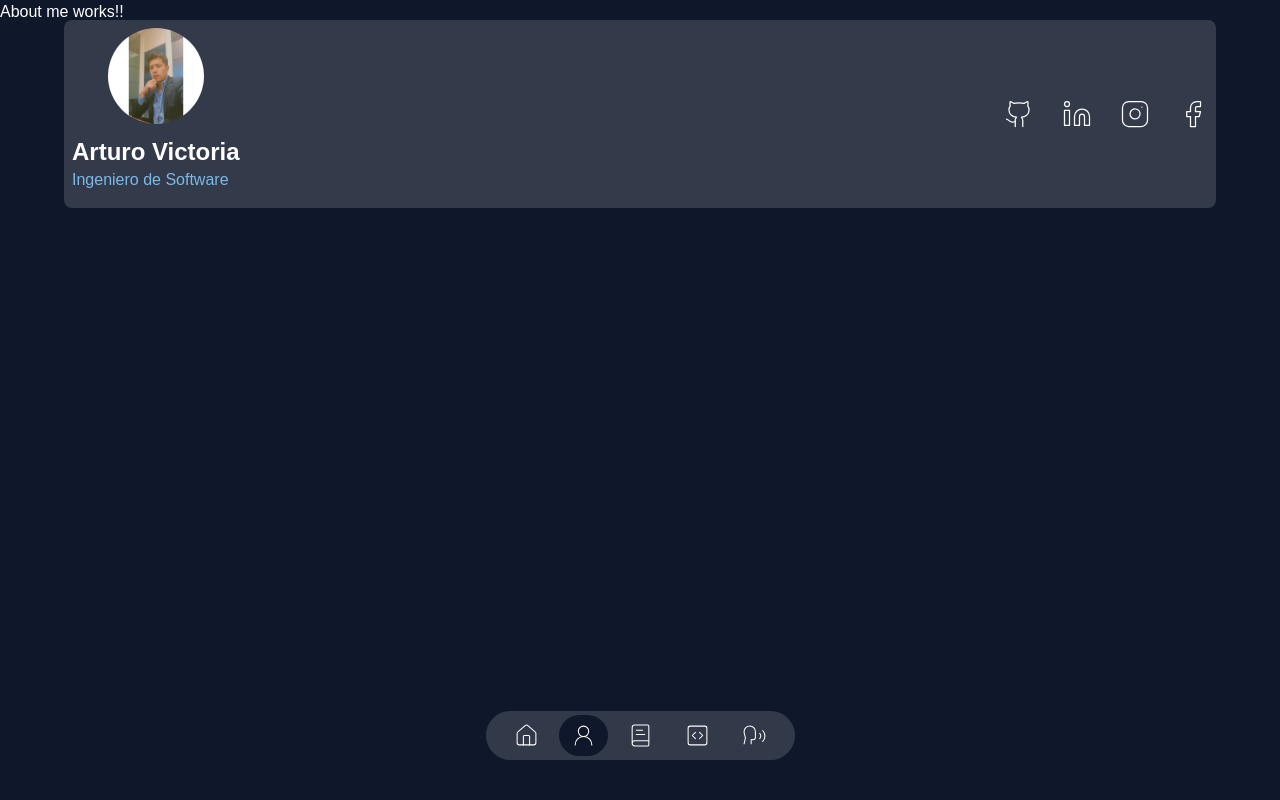
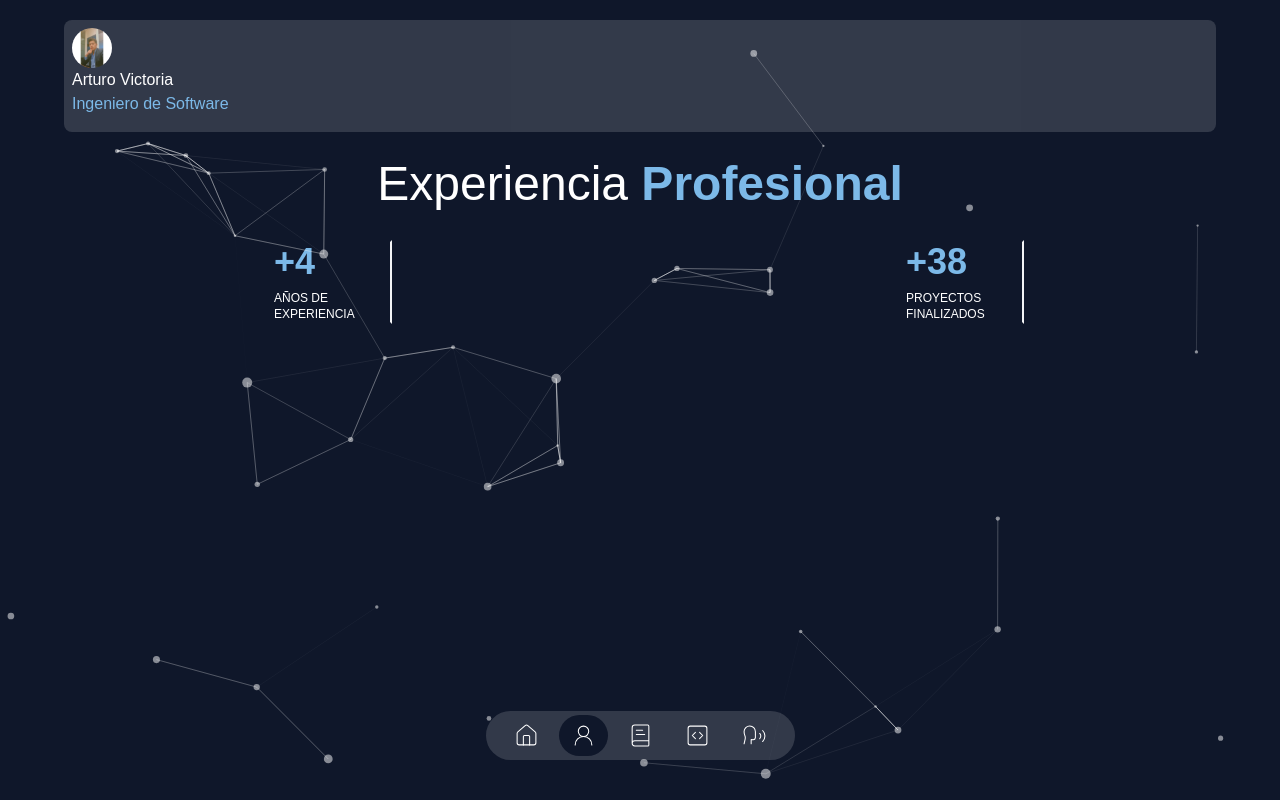
Before and after one commit to wolfdev07/aw-landing, a Next.js app: page /about-me in a window 1280 px wide. Built offline with nearby package versions, Linux system fonts and the light colour scheme.

Commit message:
About Me implementation init

```diff
--- a/app/(routes)/about-me/page.tsx
+++ b/app/(routes)/about-me/page.tsx
@@ -1,8 +1,20 @@
+import TransitionPage from "@/components/transition-page";
+import CoverParticles from "@/components/cover-particles";
+import ContainerComponent from "@/components/container";
+import CounterServices from "@/components/counter-services";
+
 const PageAboutMe = () => {
     return (
-        <div>
-            About me works!!
-        </div>
+        <>
+            <CoverParticles />
+            <TransitionPage />
+            <ContainerComponent>
+                <h1 className="text-2xl leading-tight text-center md:left md:text-5xl md-mt-10">
+                    Experiencia <span className="font-bold text-primary">Profesional</span>
+                </h1>
+                <CounterServices/>
+            </ContainerComponent>
+        </>
     );
 }
 
--- a/app/layout.tsx
+++ b/app/layout.tsx
@@ -3,7 +3,6 @@ import { Urbanist } from "next/font/google";
 import "./globals.css";
 //components
 import Navbar from "@/components/navbar";
-import Header from "@/components/header";
 
 const urbanist = Urbanist({ variable: "--font-urbanist-sans", subsets: ["latin"], });
 
@@ -20,7 +19,6 @@ export default function RootLayout({
   return (
     <html lang="es">
       <body className={`${urbanist.variable} antialiased`} >
-        <Header/>
         <Navbar/>
         {children}
       </body>
--- a/app/page.tsx
+++ b/app/page.tsx
@@ -1,10 +1,14 @@
 import CoverParticles from "@/components/cover-particles";
+import Header from "@/components/header";
 import TransitionPage from "@/components/transition-page";
 import Intruduction from "@/components/introduction";
 
 export default function Home() {
   return (
     <main>
+      <Header>
+          <img className="w-24 h-24 rounded-full object-cover object-center" src="./profile-photo.jpg" alt="profile photo" />
+      </Header>
       <TransitionPage/>
       <div className="flex min-h-[100vh] h-full bg-no-repeat bg-gradient-cover">
         <CoverParticles />
--- /dev/null
+++ b/components/container.tsx
@@ -0,0 +1,20 @@
+import HeaderMinimal from "./header-minimal";
+
+interface ContainerComponentProps {
+    children: React.ReactNode;
+}
+
+
+const ContainerComponent = (props: ContainerComponentProps) => {
+    const { children } = props;
+    return (
+        <section>
+            <HeaderMinimal />
+            <div className="w-full max-w-6xl px-4 pb-40 mx-auto mt-40 md:pb-0 md:px-6">
+                {children}
+            </div>
+        </section>
+    );
+}
+
+export default ContainerComponent;
--- /dev/null
+++ b/components/counter-services.tsx
@@ -0,0 +1,24 @@
+"use client";
+import { dataCounter } from "@/data";
+import CountUp from "react-countup";
+
+const CounterServices = () => {
+    return (
+        <div className="grid justify-between max-w-3xl grid-cols-2 gap-3 mx-auto my-8 md:flex md:grid-cols-4 md:gap-6">
+            {dataCounter.map(({ id, endCounter, text, lineRight, lineRightMobile }) => (
+                <div key={id} className={`${lineRight && 'ltr'}`}>
+                    <div className={`${lineRight && 'px-4 border-2 border-transparent md:border-e-gray-100'} ${lineRightMobile && 'border-e-gray-100'}`} >
+                        <p className="flex mb-2 text-2xl font-extrabold md:text-4xl text-primary">
+                            + <CountUp end={endCounter} start={0} duration={5} />
+                        </p>
+                        <p className="text-xs uppercase max-w-[100px]">
+                            {text}
+                        </p>
+                    </div>
+                </div>
+            ))}
+        </div>
+    );
+}
+
+export default CounterServices;
--- /dev/null
+++ b/components/header-minimal.tsx
@@ -0,0 +1,29 @@
+import Link from "next/link";
+import MotionTransition from "./transition-component";
+import { socialNetworks } from "@/data";
+
+
+const HeaderMinimal = () => {
+
+    return (
+        <MotionTransition position="bottom" className="absolute z-40 inline-block w-full top-5">
+            <header>
+                <div className="container rounded-lg bg-white/15 background-blur-sm justify-between max-w-6xl mx-auto p-4 md:flex md:p-2">
+                    <Link href="/">
+                        <div className="grid justify-items-center md:justify-items-start">
+                            <img className="w-10 h-10 rounded-full object-cover object-center" src="./profile-photo.jpg" alt="profile photo" />
+                        </div>
+                        <h1 className="text-center md:text-left">
+                            Arturo Victoria
+                        </h1>
+                        <h2 className="mb-2 text-center md:text-left">
+                            <span className="text-primary"> Ingeniero de Software</span>
+                        </h2>
+                    </Link>
+                </div>
+            </header>
+        </MotionTransition>
+    );
+}
+
+export default HeaderMinimal;
--- a/components/header.tsx
+++ b/components/header.tsx
@@ -2,14 +2,21 @@ import Link from "next/link";
 import MotionTransition from "./transition-component";
 import { socialNetworks } from "@/data";
 
-const Header = () => {
+interface ProfilePhoto{
+    children: React.ReactNode;
+}
+
+const Header = (props: ProfilePhoto) => {
+
+    const { children } = props;
+
     return (
         <MotionTransition position="bottom" className="absolute z-40 inline-block w-full top-5">
             <header>
                 <div className="container rounded-lg bg-white/15 background-blur-sm justify-between max-w-6xl mx-auto p-4 md:flex md:p-2">
                     <Link href="/">
                         <div className="grid justify-items-center">
-                            <img className="w-24 h-24 rounded-full object-cover object-center" src="./profile-photo.jpg" alt="profile photo" />
+                            { children }
                         </div>
                         <h1 className="my-3 pb-0 mb-0 text-2xl font-bold text-center md:text-left">
                             Arturo Victoria
@@ -37,4 +44,4 @@ const Header = () => {
     );
 }
 
-export default Header
+export default Header;
--- a/components/introduction.tsx
+++ b/components/introduction.tsx
@@ -39,10 +39,10 @@ const Intruduction = () => {
                         </Link>
 
                         <Link
-                        href="/projects"
+                        href="/about-me"
                         className="px-3 py-2 transition-all border-2 cursor-pointer text-md w-fit
                         rounded-xl hover:shadow-xl hover:shadow-withe/50">
-                            Trayectoria
+                            Experiencia
                         </Link>
 
                     </div>
--- a/components/transition-page.tsx
+++ b/components/transition-page.tsx
@@ -7,7 +7,7 @@ const TransitionPage = () => {
         <AnimatePresence mode="wait">
             <div>
                 <motion.div
-                    className="fixed top-0 bottom-0 right-full w-screen h-screen z-30 bg-[#0F172A]"
+                    className="fixed top-0 bottom-0 right-full w-screen h-screen z-30 bg-secondary"
                     variants={transitionVariantsPage}
                     initial="initial"
                     animate="animate"
--- a/data.tsx
+++ b/data.tsx
@@ -92,32 +92,18 @@ export const dataAboutPage = [
 export const dataCounter = [
     {
         id: 0,
-        endCounter: 10,
+        endCounter: 4,
         text: "Años de experiencia",
         lineRight: true,
         lineRightMobile: true,
     },
     {
         id: 1,
-        endCounter: 80,
-        text: "Clientes satisfechos",
-        lineRight: true,
-        lineRightMobile: false,
-    },
-    {
-        id: 2,
-        endCounter: 220,
+        endCounter: 38,
         text: "Proyectos finalizados",
         lineRight: true,
         lineRightMobile: true,
-    },
-    {
-        id: 3,
-        endCounter: 30,
-        text: "Premios ganadores",
-        lineRight: false,
-        lineRightMobile: false,
-    },
+    }
 ];
 
 export const serviceData = [
--- a/package.json
+++ b/package.json
@@ -16,6 +16,7 @@
     "motion": "^11.15.0",
     "next": "15.1.3",
     "react": "^19.0.0",
+    "react-countup": "^6.5.3",
     "react-dom": "^19.0.0",
     "react-type-animation": "^3.2.0"
   },
```
Also changed, not shown: 1 other file (tests, documents, lock files or other folders).
